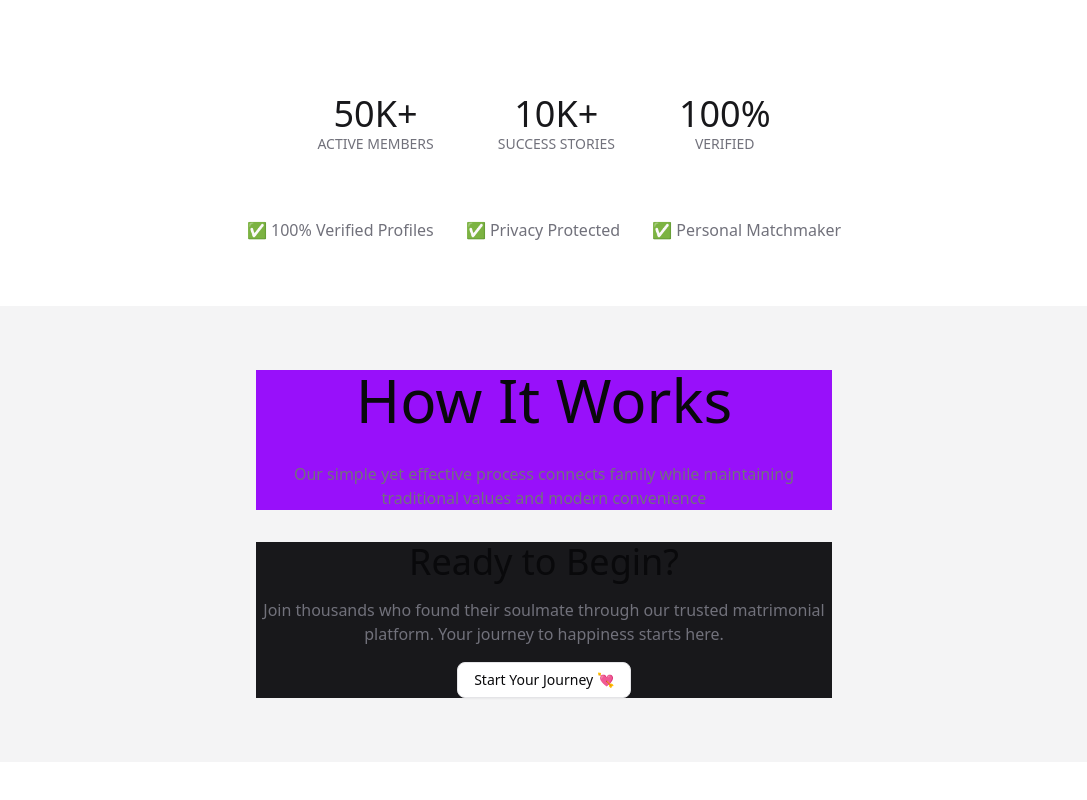
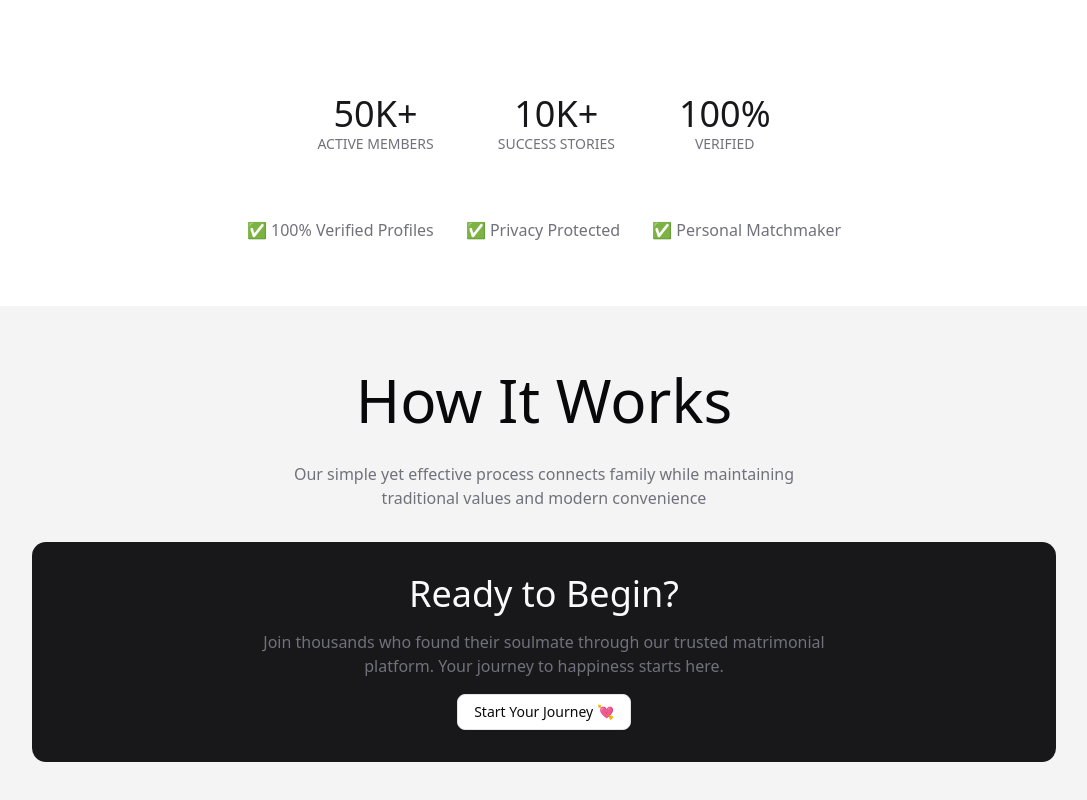
Before and after one commit to vidyesh95/heartbridge, a Next.js app: page / in a window 1280 px wide. Shown: the part 770-1570 px from the top of the page, without its empty margins (96-1183 px from the left). Before the commit the page ends 1532 px from the top, so only its background shows below. Built offline with nearby package versions, Linux system fonts and the light colour scheme.

Commit message:
Refine HowItWorksSection: update layout, enhance styling, and improve call-to-action readability

```diff
--- a/src/components/home/how-it-works-section.tsx
+++ b/src/components/home/how-it-works-section.tsx
@@ -4,15 +4,15 @@ import Link from "next/link";
 export default function HowItWorksSection() {
     return (
         <section className={"flex flex-col items-center justify-center gap-4 md:gap-8 px-4 md:px-0 py-16 bg-secondary"}>
-            <div className={"space-y-4 md:space-y-8 text-center bg-purple-600"}>
+            <div className={"space-y-4 md:space-y-8 text-center"}>
                 <h3 className={"text-4xl md:text-6xl"}>How It Works</h3>
                 <p className={"max-w-xl text-muted-foreground"}>
                     Our simple yet effective process connects family while maintaining traditional values and modern
                     convenience
                 </p>
             </div>
-            <div className={"max-w-5xl flex flex-col gap-4 items-center justify-center bg-primary"}>
-                <h3 className={"text-3xl md:text-4xl"}>Ready to Begin?</h3>
+            <div className={"w-full max-w-5xl flex flex-col gap-4 items-center justify-center bg-primary rounded-xl p-4 md:p-8"}>
+                <h3 className={"text-3xl md:text-4xl text-primary-foreground"}>Ready to Begin?</h3>
                 <p className={"max-w-xl text-muted-foreground text-center"}>Join thousands who found their soulmate through our
                     trusted
                     matrimonial platform. Your journey to happiness starts here.</p>
```
